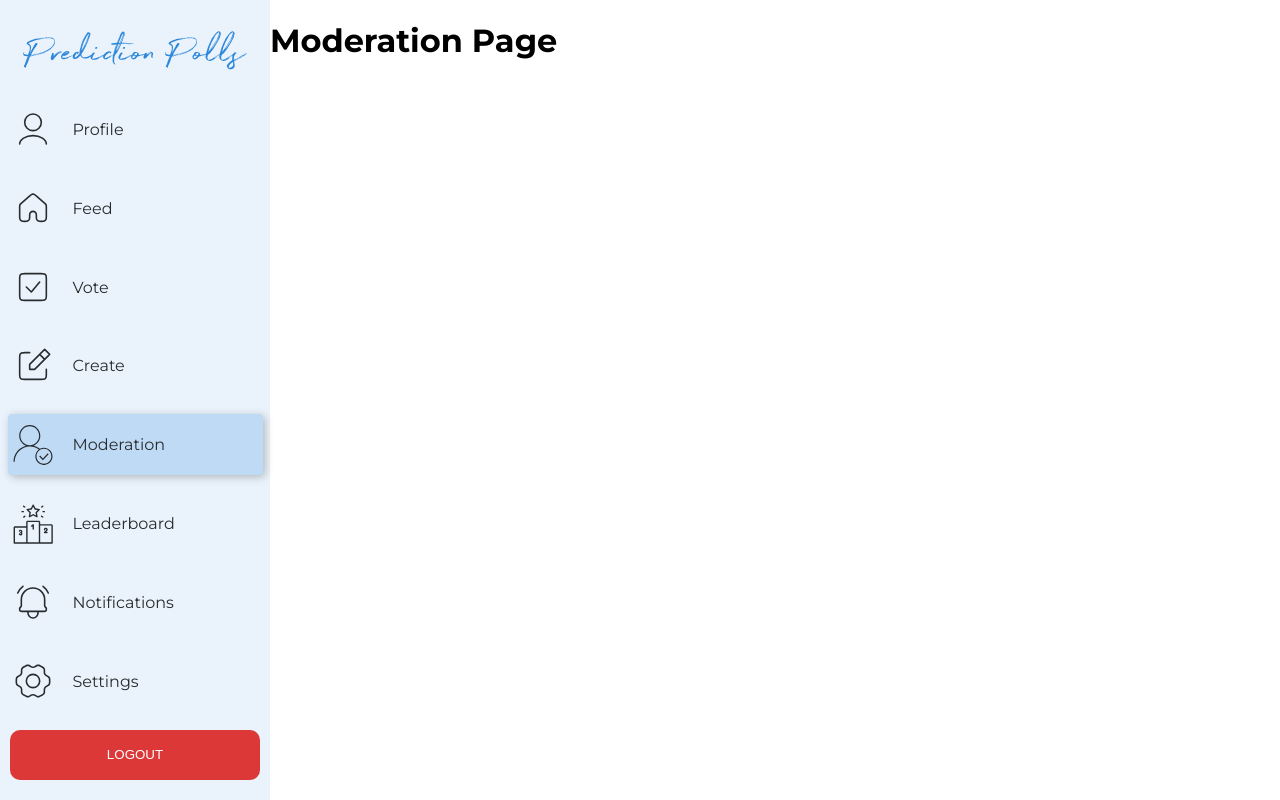
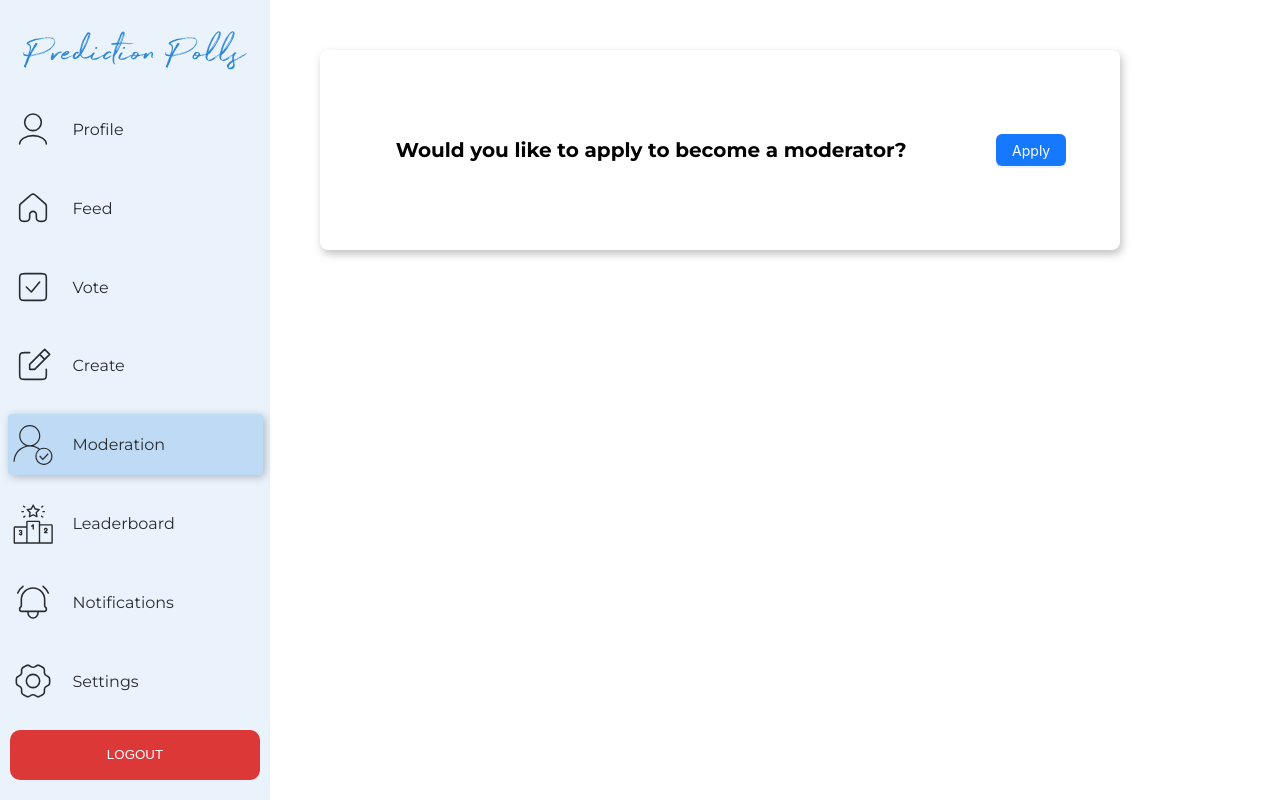
Before and after one commit to bounswe/bounswe2023group4, a React (Create React App) app in the folder prediction-polls/frontend/: page /moderation in a window 1280 px wide. Built offline with nearby package versions, Linux system fonts and the light colour scheme; no server answers; sample sign-in values are in the browser's storage.

Commit message:
UI of not moderator
UI of moderation page is implemented for users that are not currently moderators

```diff
--- a/prediction-polls/frontend/src/Pages/Moderation/Moderation.module.css
+++ b/prediction-polls/frontend/src/Pages/Moderation/Moderation.module.css
@@ -8,3 +8,34 @@
         flex-direction: column;
     }
 }
+.btn {
+    display: block;
+    margin: auto;
+  }
+  .questionCard {
+    display: flex;
+    flex-direction: row;
+    justify-content: space-between;
+    width: 95%;
+    box-shadow: 2px 4px 8px var(--neutral-shadow);
+    padding: 30px;
+    box-sizing: border-box;
+    border-radius: 8px;
+    gap: 20px;
+    background-color: var(--neutral-pollCard);
+    margin-bottom: 20px;
+    margin-top: 50px;
+    margin-left:  50px;
+    max-width: 800px;
+    max-height: 200px;
+    text-align: center;
+  }
+
+.text {
+    font-size: 20px;
+    font-weight: 700;
+    width: 75%;
+    color: var(--neutral-black);
+    text-align: center;
+    margin:auto;
+}
--- a/prediction-polls/frontend/src/Pages/Moderation/index.jsx
+++ b/prediction-polls/frontend/src/Pages/Moderation/index.jsx
@@ -1,14 +1,35 @@
-import React from 'react'
-import Menu from '../../Components/Menu'
-import styles from './Moderation.module.css'
+// Moderation.js
+import React from 'react';
+import Menu from '../../Components/Menu';
+import styles from './Moderation.module.css';
+import { Button } from 'antd';
 
 function Moderation() {
+  const isModerator = false;
+
+  const handleBecomeModerator = () => {
+    console.log('User wants to become a moderator');
+  };
+
   return (
     <div className={styles.page}>
-    <Menu currentPage="Moderation" />
-    <h1>Moderation Page</h1>
- </div>
-  )
+      <Menu currentPage="Moderation" />
+      {isModerator ? (
+        <div>You are already a moderator.</div>
+      ) : (
+        <>
+          <div className={styles.questionCard}>
+            <p className={styles.text}>Would you like to apply to become a moderator?</p>
+            <Button className={styles.btn} type="primary" onClick={handleBecomeModerator}>
+            Apply
+          </Button>
+          </div>
+
+        </>
+
+      )}
+    </div>
+  );
 }
 
 export default Moderation;
```
